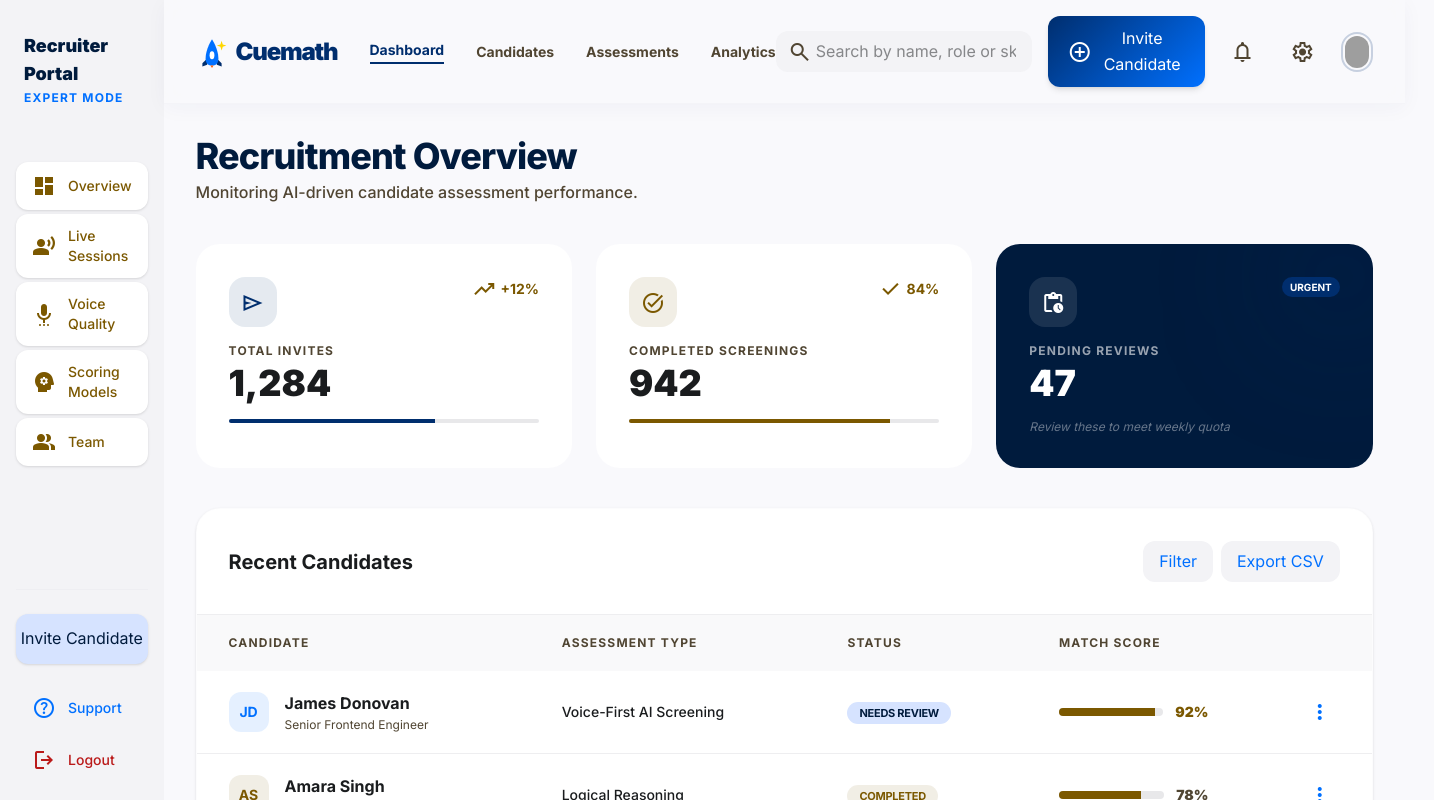
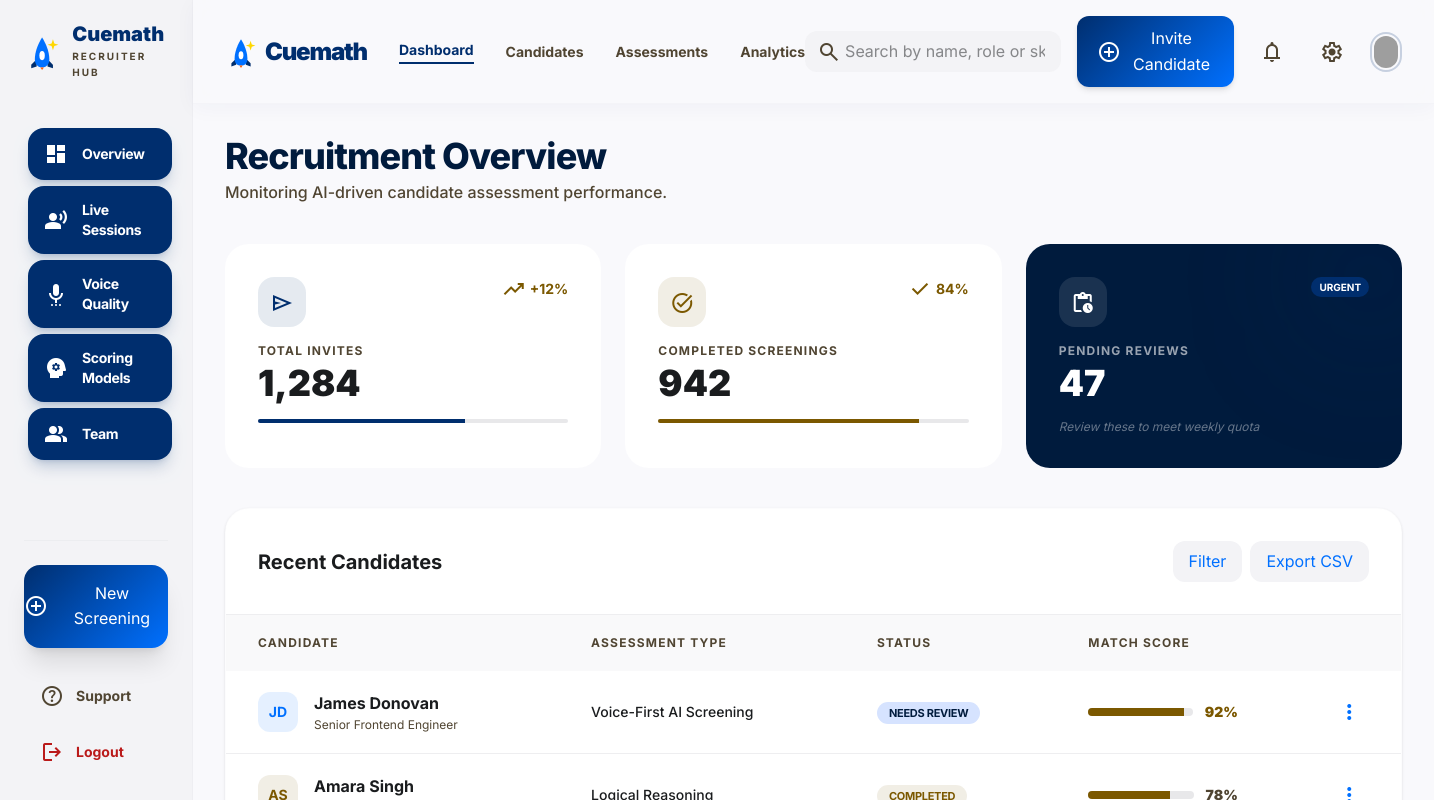
Before and after one commit to anacodz/chayan, a Next.js app: page /recruiter in a window 1280 px wide. Shown: the top 800 px of the page, 1434 px wide, since content can reach past the window. Built offline with nearby package versions, Linux system fonts and the light colour scheme; grey boxes are pictures that could not be loaded.

Commit message:
fix: correct syntax error in Interview component

```diff
--- a/app/components/candidate/Interview.tsx
+++ b/app/components/candidate/Interview.tsx
@@ -1,6 +1,7 @@
 "use client";
 
 import { Question } from "@/lib/questions";
+import CuemathLogo from "../CuemathLogo";
 
 interface InterviewProps {
   questionIndex: number;
@@ -45,30 +46,36 @@
 }: InterviewProps) {
   return (
     <div className="min-h-screen bg-background flex flex-col relative overflow-hidden">
-      <div className="absolute inset-y-0 right-0 w-[35%] bg-[#f6f2e8]/70 pointer-events-none hidden lg:block" />
-      <header className="glass-header sticky top-0 z-50 shadow-[0_4px_20px_rgba(73,95,132,0.04)]">
+      <div className="absolute inset-y-0 right-0 w-[35%] bg-[#f0f4f8]/70 pointer-events-none hidden lg:block" />
+      <header className="glass-header sticky top-0 z-50 shadow-[0_4px_20px_rgba(0,46,110,0.04)] border-b border-outline-variant/10">
         <div className="flex justify-between items-center w-full px-6 md:px-8 py-4 max-w-[1920px] mx-auto">
-          <div className="flex items-center gap-6">
-            <span className="text-xl font-black tracking-tighter text-on-secondary-fixed uppercase">Cuemath</span>
-            {session && <span className="text-sm text-on-surface-variant font-medium hidden sm:inline">Candidate: {session.candidate.name}</span>}
+          <div className="flex items-center gap-4">
+            <CuemathLogo className="w-8 h-8" />
+            <span className="text-xl font-black tracking-tight text-primary leading-none">Cuemath</span>
+            <div className="w-px h-4 bg-outline-variant/30 hidden sm:block mx-2" />
+            {session && <span className="text-xs text-on-surface-variant font-bold uppercase tracking-widest hidden sm:inline">Certified Assessment</span>}
           </div>
           <div className="flex items-center gap-3">
-            <div className="w-9 h-9 rounded-full bg-secondary flex items-center justify-center text-white text-xs font-bold">
+            <div className="px-3 py-1.5 rounded-full bg-secondary/10 border border-secondary/20 flex items-center gap-2">
+              <div className="w-2 h-2 rounded-full bg-secondary animate-pulse" />
+              <span className="text-[10px] font-bold text-secondary uppercase tracking-tighter">Live Session</span>
+            </div>
+            <div className="w-9 h-9 rounded-full bg-primary flex items-center justify-center text-white text-xs font-bold shadow-sm">
               {session?.candidate.name[0] || "C"}
             </div>
           </div>
         </div>
         <div className="w-full h-1 bg-surface-container-high">
-          <div className="h-full bg-primary-container transition-all duration-500" style={{ width: `${progress}%` }} />
+          <div className="h-full bg-primary transition-all duration-500 shadow-[0_0_8px_rgba(0,112,255,0.4)]" style={{ width: `${progress}%` }} />
         </div>
       </header>
 
-  <main className="flex-1 flex flex-col items-center justify-start px-4 md:px-8 pt-8 md:pt-16 pb-28 md:pb-20 relative z-10">
+      <main className="flex-1 flex flex-col items-center justify-start px-4 md:px-8 pt-8 md:pt-16 pb-28 md:pb-20 relative z-10">
         <p className="text-xs font-bold text-on-surface-variant uppercase tracking-widest mb-8">
           Question {questionIndex + 1} of {totalQuestions}
         </p>
 
-  <div className="w-full max-w-[1120px] grid grid-cols-1 lg:grid-cols-12 gap-5 sm:gap-6 lg:gap-8">
+        <div className="w-full max-w-[1120px] grid grid-cols-1 lg:grid-cols-12 gap-5 sm:gap-6 lg:gap-8">
           <div className="lg:col-span-7">
             <div className="bg-surface-container-lowest rounded-2xl p-6 sm:p-8 md:p-10 shadow-sm min-h-[220px] md:min-h-[240px] flex flex-col justify-center">
               <div className="flex justify-between items-start mb-4">
--- a/app/components/recruiter/Sidebar.tsx
+++ b/app/components/recruiter/Sidebar.tsx
@@ -1,7 +1,6 @@
-"use client";
-
 import Link from "next/link";
 import { usePathname } from "next/navigation";
+import CuemathLogo from "../CuemathLogo";
 
 const NAV_ITEMS = [
   { icon: "dashboard",         label: "Overview",        href: "/recruiter", active: true  },
@@ -15,34 +14,38 @@
   const pathname = usePathname();
 
   return (
-    <aside className="hidden lg:flex flex-col w-64 h-screen sticky top-0 bg-[#F3F3F6] p-4 gap-2">
-      <div className="mb-8 px-2 py-4">
-        <h2 className="text-on-secondary-fixed font-black text-lg">Recruiter Portal</h2>
-        <p className="text-secondary text-xs uppercase tracking-widest font-bold mt-0.5">Expert Mode</p>
+    <aside className="hidden lg:flex flex-col w-72 h-screen sticky top-0 bg-surface-container-low p-6 gap-2 border-r border-outline-variant/10">
+      <div className="mb-10 flex items-center gap-3">
+        <CuemathLogo className="w-10 h-10" />
+        <div>
+          <h2 className="text-primary font-black text-xl leading-none">Cuemath</h2>
+          <p className="text-on-surface-variant text-[10px] uppercase tracking-[0.2em] font-bold mt-1">Recruiter Hub</p>
+        </div>
       </div>
-      <nav className="flex flex-col gap-1 flex-1">
+      <nav className="flex flex-col gap-1.5 flex-1">
         {NAV_ITEMS.map((item) => {
           const isActive = pathname === item.href;
           return (
             <Link
               key={item.label}
               href={item.href}
-              className={`flex items-center gap-3 px-4 py-3 rounded-xl transition-all duration-200 hover:translate-x-1 ${isActive ? "bg-[#FFFFFF] text-[#7B5800] shadow-sm" : "text-[#495F84] hover:bg-[#E8E8EA]"}`}
+              className={`flex items-center gap-3.5 px-4 py-3.5 rounded-2xl transition-all duration-300 hover:bg-surface-container-high group ${isActive ? "bg-primary text-white shadow-lg shadow-primary/20 translate-x-1" : "text-on-surface-variant hover:text-primary"}`}
             >
-              <span className="material-symbols-outlined" style={isActive ? { fontVariationSettings: "'FILL' 1" } : {}}>{item.icon}</span>
-              <span className="font-medium text-sm">{item.label}</span>
+              <span className="material-symbols-outlined text-[22px]" style={isActive ? { fontVariationSettings: "'FILL' 1" } : {}}>{item.icon}</span>
+              <span className="font-bold text-sm tracking-tight">{item.label}</span>
             </Link>
           );
         })}
       </nav>
-      <div className="pt-6 border-t border-outline-variant/10 flex flex-col gap-1">
-        <button className="w-full bg-primary-container text-on-primary-container py-3 rounded-xl font-bold mb-4 shadow-sm active:scale-95 transition-all text-sm">
-          Invite Candidate
+      <div className="pt-6 border-t border-outline-variant/15 flex flex-col gap-2">
+        <button className="w-full premium-gradient text-white py-4 rounded-2xl font-bold mb-4 shadow-xl active:scale-95 transition-all text-sm flex items-center justify-center gap-2">
+          <span className="material-symbols-outlined text-[18px]">add_circle</span>
+          New Screening
         </button>
-        <Link href="#" className="flex items-center gap-3 px-4 py-3 text-secondary hover:bg-surface-container-high rounded-xl transition-all text-sm font-medium">
+        <Link href="#" className="flex items-center gap-3 px-4 py-3 text-on-surface-variant hover:text-primary hover:bg-surface-container-high rounded-xl transition-all text-sm font-bold">
           <span className="material-symbols-outlined">help</span>Support
         </Link>
-        <Link href="#" className="flex items-center gap-3 px-4 py-3 text-error hover:bg-error-container/30 rounded-xl transition-all text-sm font-medium">
+        <Link href="#" className="flex items-center gap-3 px-4 py-3 text-error hover:bg-error/5 rounded-xl transition-all text-sm font-bold">
           <span className="material-symbols-outlined">logout</span>Logout
         </Link>
       </div>
```
